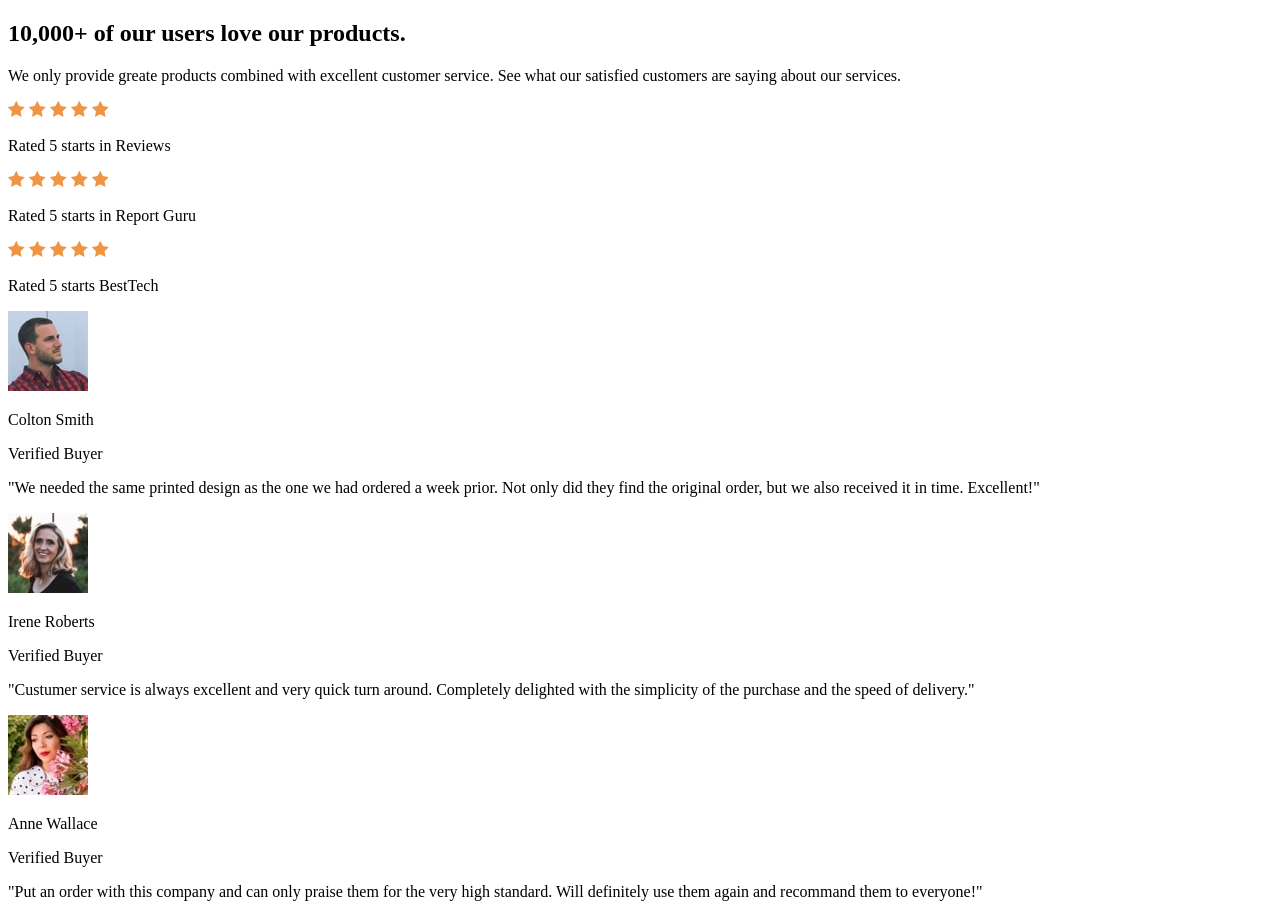
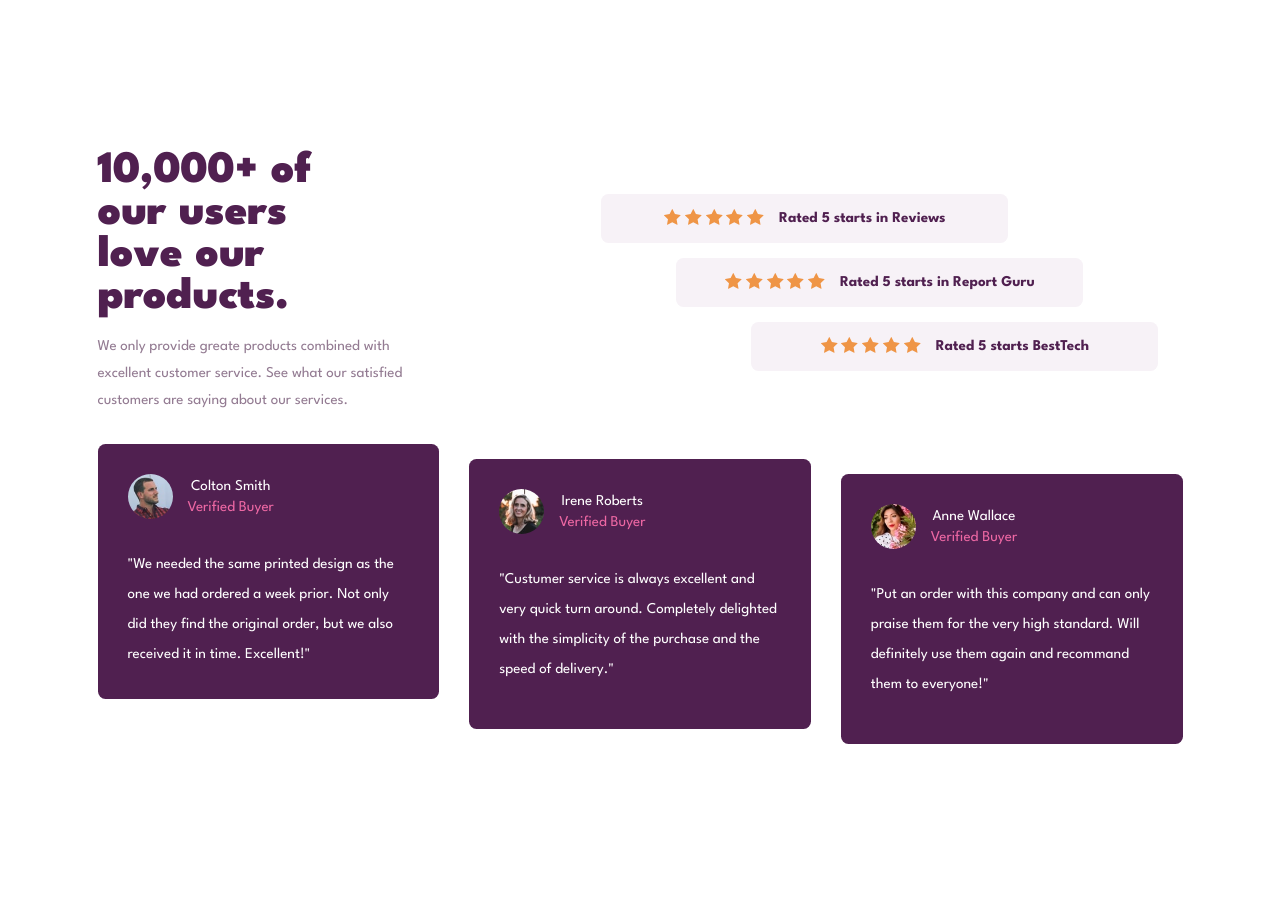
Before and after one commit to fayiz770/social-proof-section-master, a plain HTML site: page index.html in a window 1280 px wide. After the commit the page ends 819 px from the top, so only its background shows below. Drawn offline with Linux system fonts and the light colour scheme.

Commit message:
css finished

```diff
--- /dev/null
+++ b/index.css
@@ -0,0 +1,187 @@
+* {
+    padding: 0;
+    margin: 0;
+    box-sizing: border-box;
+}
+
+:root {
+    --very-dark-magenta: hsl(300, 43%, 22%);
+    --soft-pink: hsl(333, 80%, 67%);
+    --dark-grayish-magenta: hsl(303, 10%, 53%);
+    --light-grayish-magenta: hsl(300, 24%, 96%);
+    --font-family: 'League Spartan', sans-serif;
+}
+
+body {
+    padding: 5em 1.5em;
+    display: grid;
+    font-family: var(--font-family);
+    font-size: 15px;
+}
+
+.hero {
+    display: flex;
+    flex-direction: column;
+    gap: 1em;
+}
+
+.article {
+    display: flex;
+    gap: 2em;
+    flex-direction: column;
+    align-items: center;
+    text-align: center;
+}
+
+.card {
+    display: flex;
+    flex-direction: column;
+    align-items: start;
+    background: var(--very-dark-magenta);
+    color: white;
+    display: flex;
+    flex-direction: column;
+    gap: 2em;
+    padding: 2em;
+    border-radius: 0.5em;
+    width: 100%;
+}
+
+.profile-text {
+    text-align: start;
+    line-height: 2em;
+}
+
+.title {
+    font-size: 3em;
+    font-weight: 900;
+    color: var(--very-dark-magenta);
+}
+
+.text {
+    line-height: 1.8em;
+    color: var(--dark-grayish-magenta);
+    font-weight: 700;
+}
+
+.rate {
+    background: var(--light-grayish-magenta);
+    padding: 1em;
+    width: 100%;
+    border-radius: 0.5em;
+    display: flex;
+    flex-direction: column;
+    gap: 1em;
+}
+
+.rates {
+    width: 100%;
+    display: flex;
+    flex-direction: column;
+    gap: 1em;
+}
+
+.cards {
+    display: flex;
+    flex-direction: column;
+    gap: 2em;
+    width: 100%;
+}
+
+.rate-text {
+    font-weight: bold;
+    color: var(--very-dark-magenta);
+}
+
+.profile {
+    display: flex;
+    gap: 1em;
+    align-items: center;
+}
+
+.profile-info {
+    display: flex;
+    flex-direction: column;
+    gap: 0.5em;
+}
+
+.profile > img {
+    width: 3em;
+    border-radius: 50%;
+}
+
+.verified {
+    color: var(--soft-pink);
+}
+
+
+@media (min-width: 768px){
+
+    body {
+        height: 100vh;
+    }
+
+
+    .article {
+        padding: 5em;
+        display: grid;
+        grid-template-areas:
+            'her her her her her her rat rat rat rat rat rat'
+            'car car car car car car car car car car car car'
+        ;
+    }
+
+    .rate {
+        flex-direction: row;
+        align-items: center;
+        justify-content: center;
+        width: 70%;
+        padding: 1em 2em;
+    }
+
+    .rates > :nth-child(2) {
+        margin-left: 5em;
+    }
+
+    .rates > :nth-child(3) {
+        margin-left: 10em;
+    }
+
+    .title {
+        width: 60%;
+    }
+
+    .text {
+        font-weight: normal;
+        width: 70%;
+    }
+
+    .hero {
+        display: grid;
+        gap: 1em;
+        text-align: start;
+        grid-area: her;
+    }
+
+    .rates {
+        grid-area: rat;
+    }
+
+    .cards {
+        flex-direction: row;
+        grid-area: car;
+    }
+
+    .cards > :nth-child(1) {
+        margin-bottom: 3em;
+    }
+
+    .cards > :nth-child(2) {
+        margin-top: 1em;
+        margin-bottom: 1em;
+    }
+
+    .cards > :nth-child(3) {
+        margin-top: 2em;
+    }
+}
--- a/index.html
+++ b/index.html
@@ -9,11 +9,14 @@
       sizes="32x32"
       href="./images/favicon-32x32.png"
     />
+    <link href="https://fonts.googleapis.com/css2?family=League+Spartan:wght@100..900&display=swap" rel="stylesheet">
+    <link rel="stylesheet" href="index.css">
 
     <title>Social proof section</title>
   </head>
   <body>
     <article class="article">
+      <div class="hero">
         <h1 class="title">
           10,000+ of our users love our products.
         </h1>
@@ -21,6 +24,8 @@
           We only provide greate products combined with excellent customer service.
           See what our satisfied customers are saying about our services.
         </p>
+      </div>
+      <div class="rates">
         <div class="rate">
           <div class="stars">
             <img src="images/icon-star.svg" alt="icon-star">
@@ -57,6 +62,8 @@
             Rated 5 starts BestTech
           </p>
         </div>
+      </div>
+      <div class="cards">
         <div class="card">
           <div class="profile">
             <img src="images/image-colton.jpg" alt="image-colton">
@@ -96,6 +103,7 @@
             Will definitely use them again and recommand them to everyone!"
           </p>
         </div>
+      </div>
     </article>
   </body>
 </html>
```
Lines whose indentation alone changed are shown as unchanged.
